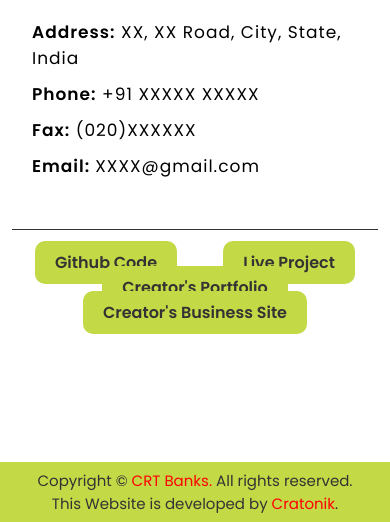
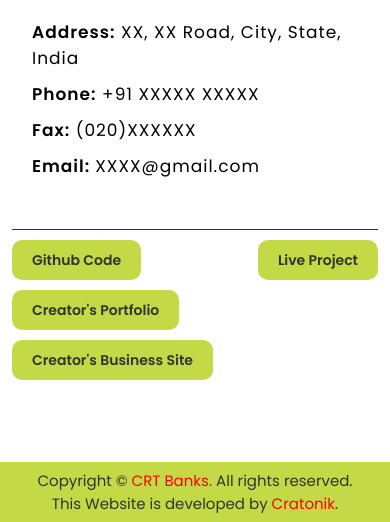
Before and after one commit to chaitanyashimpi/banksystem, a PHP site: page /contact.php in a window 390 px wide. Shown: the part 322-844 px from the top of the page. Run offline with PHP 8.4, Linux system fonts and the light colour scheme.

Commit message:
Made Responsive

```diff
--- a/assets/css/app.css
+++ b/assets/css/app.css
@@ -427,6 +427,18 @@ form.transferForm {
   }
 }
 @media only screen and (max-width: 707px) {
+  .impLinks {
+    /* flex-direction: column; */
+    height: fit-content;
+    justify-content: space-between;
+    align-items: center;
+  }
+  .impLinks p {
+    height: 50px;
+    font-size: 14px;
+  }
+}
+@media only screen and (max-width: 707px) {
   .compNav ul li {
     font-size: 12px;
     font-weight: bold;
```
